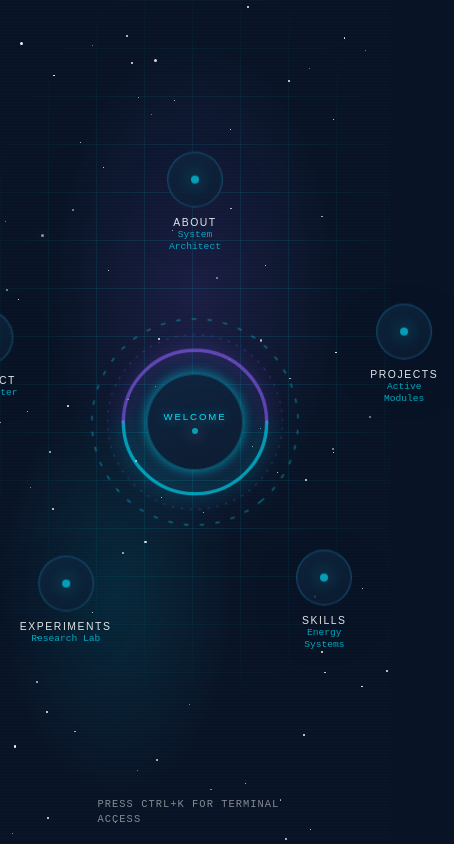
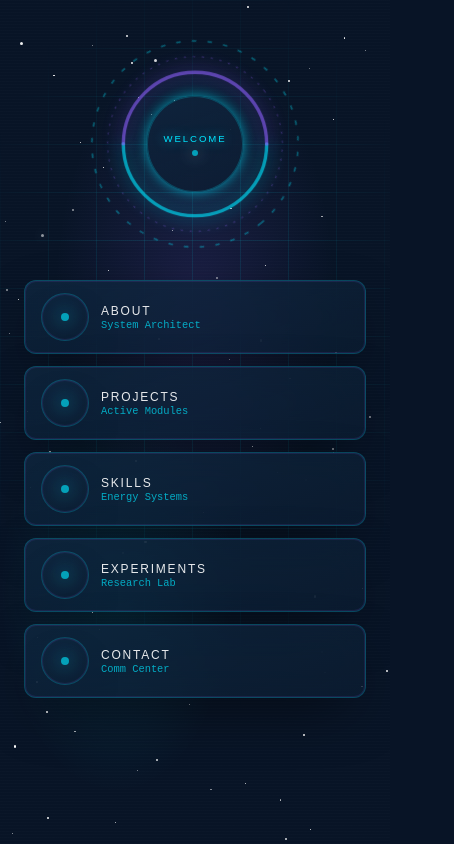
Before and after one commit to sakimay/isaac-mayne-portfolio, a Nuxt app: page / in a window 390 px wide. Shown: the whole page, 454 px wide, since content can reach past the window. Built offline with nearby package versions, Linux system fonts and the light colour scheme.

Commit message:
feat: add terminal support detection and improve layout for mobile devices

```diff
--- a/app/app.vue
+++ b/app/app.vue
@@ -18,7 +18,7 @@ import type { ModuleId } from '~/types'
 
 const { booted, init } = useBootSequence()
 const { windows, closeWindow, focusWindow } = useWindowManager()
-const { terminalOpen, bind } = useGlobalHotkeys()
+const { terminalOpen, bind, isTerminalSupported } = useGlobalHotkeys()
 
 const panels: Record<ModuleId, unknown> = {
   about: AboutPanel,
@@ -63,11 +63,13 @@ onMounted(() => {
         </OsWindow>
       </div>
 
-      <Terminal :open="terminalOpen" @close="terminalOpen = false" />
+      <template v-if="isTerminalSupported">
+        <Terminal :open="terminalOpen" @close="terminalOpen = false" />
 
-      <p class="pointer-events-none fixed bottom-4 left-1/2 -translate-x-1/2 font-mono text-[0.65rem] tracking-widest text-white/50">
-        PRESS CTRL+K FOR TERMINAL ACCESS
-      </p>
+        <p class="pointer-events-none fixed bottom-4 left-1/2 -translate-x-1/2 font-mono text-[0.65rem] tracking-widest text-white/50">
+          PRESS CTRL+K FOR TERMINAL ACCESS
+        </p>
+      </template>
     </template>
   </div>
 </template>
--- a/app/components/os/Desktop.vue
+++ b/app/components/os/Desktop.vue
@@ -2,6 +2,7 @@
 import { ref, onMounted, onUnmounted } from 'vue'
 import CoreHologram from '~/components/os/CoreHologram.vue'
 import ModuleNode from '~/components/os/ModuleNode.vue'
+import ModuleListItem from '~/components/os/ModuleListItem.vue'
 import { modules } from '~/data/modules'
 import { useWindowManager } from '~/composables/useWindowManager'
 import type { ModuleId } from '~/types'
@@ -9,16 +10,19 @@ import type { ModuleId } from '~/types'
 const { openWindow } = useWindowManager()
 
 const radius = ref(220)
+const isMobile = ref(false)
 
-function updateRadius() {
-  radius.value = window.innerWidth < 640 ? 150 : window.innerWidth < 1024 ? 190 : 240
+function updateLayout() {
+  const width = window.innerWidth
+  isMobile.value = width < 640
+  radius.value = width < 640 ? 150 : width < 1024 ? 190 : 240
 }
 
 onMounted(() => {
-  updateRadius()
-  window.addEventListener('resize', updateRadius)
+  updateLayout()
+  window.addEventListener('resize', updateLayout)
 })
-onUnmounted(() => window.removeEventListener('resize', updateRadius))
+onUnmounted(() => window.removeEventListener('resize', updateLayout))
 
 function activate(id: ModuleId) {
   openWindow(id)
@@ -26,7 +30,18 @@ function activate(id: ModuleId) {
 </script>
 
 <template>
-  <div class="relative flex h-full w-full items-center justify-center">
+  <div v-if="isMobile" class="flex h-full w-full flex-col items-center gap-6 overflow-y-auto px-6 py-8">
+    <CoreHologram />
+    <div class="flex w-full max-w-sm flex-col gap-3">
+      <ModuleListItem
+        v-for="m in modules"
+        :key="m.id"
+        :module="m"
+        @activate="activate"
+      />
+    </div>
+  </div>
+  <div v-else class="relative flex h-full w-full items-center justify-center">
     <div class="relative">
       <CoreHologram />
       <ModuleNode
--- /dev/null
+++ b/app/components/os/ModuleListItem.vue
@@ -0,0 +1,25 @@
+<script setup lang="ts">
+import type { ModuleDefinition } from '~/types'
+
+defineProps<{ module: ModuleDefinition }>()
+const emit = defineEmits<{ activate: [id: ModuleDefinition['id']] }>()
+</script>
+
+<template>
+  <button
+    type="button"
+    class="group glass-panel flex w-full items-center gap-3 rounded-xl border border-os-cyan/15 px-4 py-3 text-left transition-colors duration-300 ease-out hover:border-os-cyan/60 focus-visible:outline-none focus-visible:ring-2 focus-visible:ring-os-cyan"
+    :aria-label="`Open ${module.label} window`"
+    @click="emit('activate', module.id)"
+  >
+    <span
+      class="glass-panel flex h-12 w-12 shrink-0 items-center justify-center rounded-full border border-os-cyan/30 text-os-cyan transition-all duration-300 group-hover:glow-cyan group-hover:border-os-cyan group-focus-visible:glow-cyan"
+    >
+      <span class="h-2 w-2 rounded-full bg-os-cyan animate-pulse-glow" />
+    </span>
+    <span class="flex flex-col leading-tight">
+      <span class="font-display text-xs tracking-[0.15em] text-white/90">{{ module.label.toUpperCase() }}</span>
+      <span class="font-mono text-[0.65rem] text-os-cyan/70">{{ module.subtitle }}</span>
+    </span>
+  </button>
+</template>
--- a/app/composables/useGlobalHotkeys.ts
+++ b/app/composables/useGlobalHotkeys.ts
@@ -1,15 +1,17 @@
 import { ref } from 'vue'
-import { useEventListener } from '@vueuse/core'
+import { useEventListener, useMediaQuery } from '@vueuse/core'
 import { useWindowManager } from '~/composables/useWindowManager'
 
 const terminalOpen = ref(false)
 
 export function useGlobalHotkeys() {
   const { closeTopWindow } = useWindowManager()
+  const isTerminalSupported = useMediaQuery('(min-width: 640px)')
 
   function bind() {
     useEventListener(window, 'keydown', (e: KeyboardEvent) => {
       if ((e.ctrlKey || e.metaKey) && e.key.toLowerCase() === 'k') {
+        if (!isTerminalSupported.value) return
         e.preventDefault()
         terminalOpen.value = !terminalOpen.value
         return
@@ -24,5 +26,5 @@ export function useGlobalHotkeys() {
     })
   }
 
-  return { terminalOpen, bind }
+  return { terminalOpen, bind, isTerminalSupported }
 }
```
